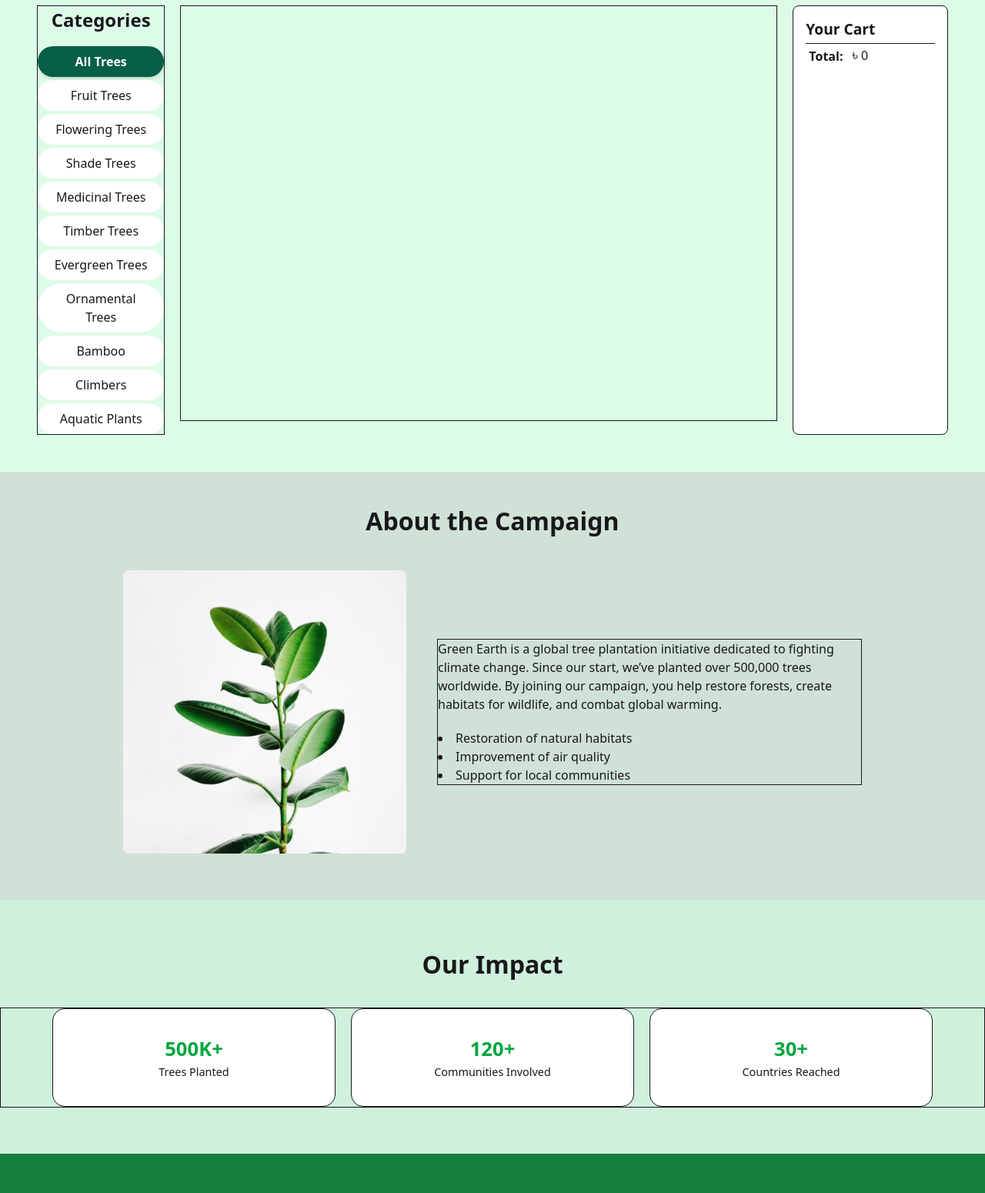
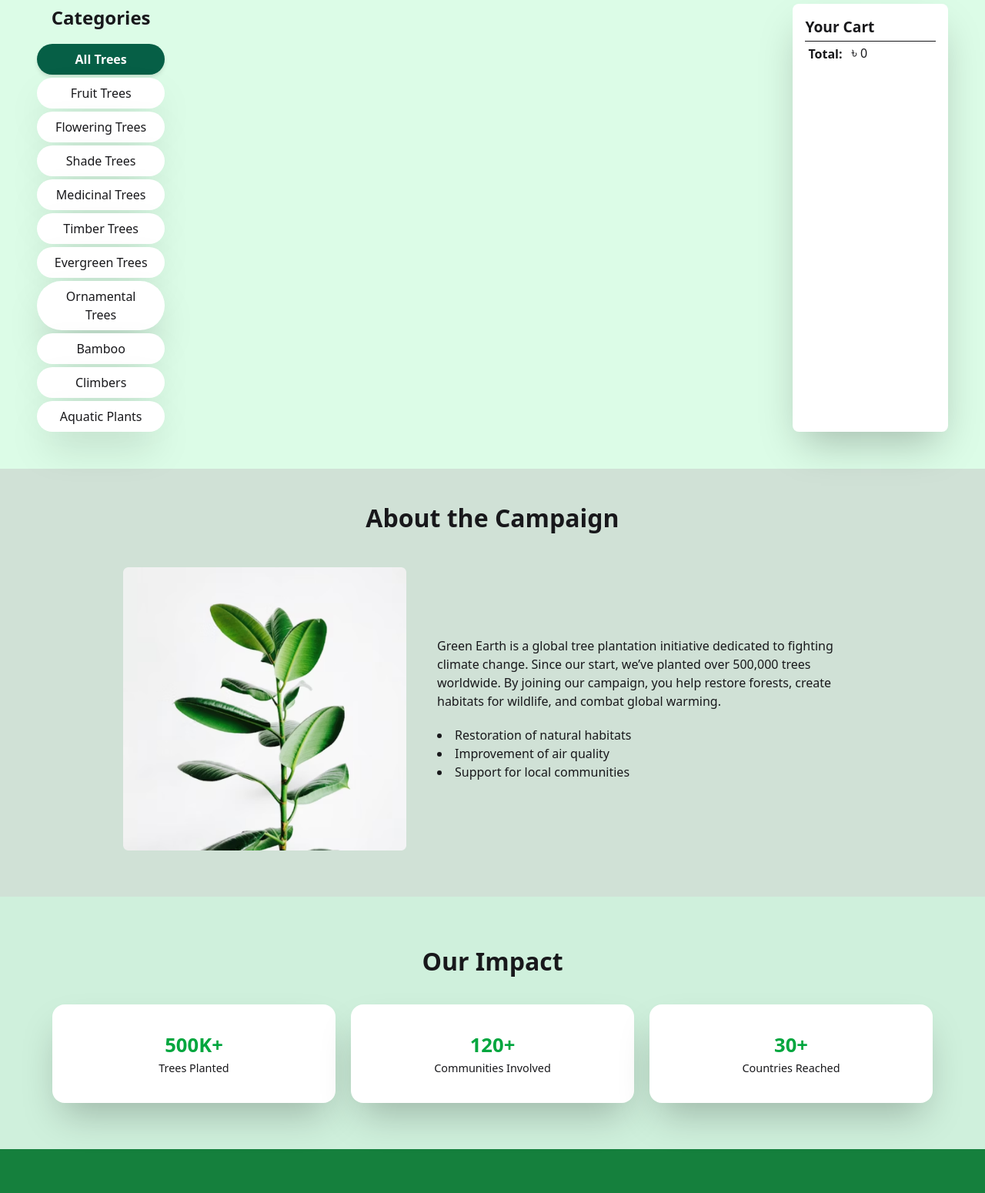
Before and after one commit to tuser579/Assignment-B12A06-Green-Earth, a plain HTML site: page index.html in a window 1280 px wide. Shown: the part 477-2027 px from the top of the page at 77% size. Drawn offline with nearby package versions, Linux system fonts and the light colour scheme; no server answers.

Commit message:
full code

```diff
--- a/index.html
+++ b/index.html
@@ -21,14 +21,14 @@
         crossorigin="anonymous" referrerpolicy="no-referrer" />
 
     <style>
-        .spinner {
+        /* .spinner {
             border: 6px solid #4CAF50;
             border-radius: 50%;
             width: 40px;
             height: 40px;
             animation: spin 0.1s linear infinite;
             margin: auto;
-        }
+        } */
 
         .category-btn {
             transition: all 0.1s ease;
@@ -52,18 +52,17 @@
     <main id="bg" class="">
 
         <!-- navbar section  -->
-
         <div class="flex-none sm:flex navbar bg-base-100 shadow-sm bg-[#15803D] pl-2 sm:pl-4 pr-3 sm:pr-4">
 
             <div class="navbar-start">
-                <div class="border flex justify-center items-center gap-2 sm:gap-3">
+                <div class="flex justify-center items-center gap-2 sm:gap-3">
                     <img class="w-8 sm:w-10 rounded-md" src="assets/logo_green_earth.jpg" alt="">
                     <h5 class="font-semibold sm:font-semibold text-[1rem] sm:text-[1.1rem] text-white">Green Earth</h5>
                 </div>
             </div>
 
             <div class="navbar-center">
-                <div class="border space-x-4 text-[1rem] text-white hidden sm:inline">
+                <div class="space-x-4 text-[1rem] text-white hidden sm:inline">
                     <a href="about.html">About</a>
                     <a href="services.html">Gallery</a>
                     <a href="contact.html">Plant a Tree</a>
@@ -94,7 +93,7 @@
         <!-- banner section -->
         <section class="bg-[#CFF0DC] flex text-[#1F2935] justify-between">
             <img class="h-[16rem] hidden sm:inline" src="assets/hero-leaf1.png" alt="">
-            <div class="text-center space-y-4 p-15 border">
+            <div class="text-center space-y-4 p-15">
                 <h1 class="text-2xl sm:text-4xl font-semibold sm:font-bold">Plant a Tree, Grow a Future</h1>
                 <p class="text-[0.7rem]">Join our mission to plant 1 million trees and make the Earth greener
                     for future
@@ -107,48 +106,57 @@
         <!-- choose trees section -->
         <section class="bg-[#dcfce7] pl-[1rem] sm:pl-[3rem] pr-[1rem] sm:pr-[3rem] pt-[1.5rem] sm:pt-[3rem] pb-[1.5rem] sm:pb-[3rem]">
             <h3 class="text-center text-[1.6rem] sm:text-[2rem] font-semibold sm:font-bold pb-5">Choose Your Trees</h3>
+
             <!-- for spinning -->
-            <div id="spinner" class="spinner" style="display: none;"></div>
+            <!-- <div id="spinner" class="spinner" style="display: none;"></div> -->
+
+            <!-- Loader -->
+            <div id="loader" class="flex justify-center items-center gap-2">
+                <span class="h-3 w-3 rounded-full bg-green-900 animate-bounce [animation-delay:-0.3s]"></span>
+                <span class="h-3 w-3 rounded-full bg-green-900 animate-bounce [animation-delay:-0.15s]"></span>
+                <span class="h-3 w-3 rounded-full bg-green-900 animate-bounce"></span>
+            </div>
+
             <div class="flex flex-col  sm:flex sm:flex-row justify-center gap-10 sm:gap-5">
-                <div class="border flex flex-col w-full sm:w-[15%] text-center">
+                <div class="flex flex-col w-full sm:w-[15%] text-center">
                     <h2 class="font-semibold text-[1.4rem] sm:text-[1.5rem] mb-[1rem]">Categories</h2>
                     <div class="space-y-1">
 
-                        <p onclick="allTrees(this)" class="category-btn active bg-white hover:bg-green-600">All
+                        <p onclick="allTrees(this)" class="category-btn active bg-white shadow-2xl hover:bg-green-600">All
                             Trees</p>
-                        <p onclick="categoryTrees(this,1)" class="category-btn bg-white hover:bg-green-600">
+                        <p onclick="categoryTrees(this,1)" class="category-btn bg-white shadow-2xl hover:bg-green-600">
                             Fruit Trees
                         </p>
-                        <p onclick="categoryTrees(this,2)" class="category-btn bg-white hover:bg-green-600">
+                        <p onclick="categoryTrees(this,2)" class="category-btn bg-white shadow-2xl hover:bg-green-600">
                             Flowering
                             Trees</p>
-                        <p onclick="categoryTrees(this,3)" class="category-btn bg-white hover:bg-green-600">
+                        <p onclick="categoryTrees(this,3)" class="category-btn bg-white shadow-2xl hover:bg-green-600">
                             Shade Trees
                         </p>
-                        <p onclick="categoryTrees(this,4)" class="category-btn bg-white hover:bg-green-600">
+                        <p onclick="categoryTrees(this,4)" class="category-btn bg-white shadow-2xl hover:bg-green-600">
                             Medicinal
                             Trees</p>
-                        <p onclick="categoryTrees(this,5)" class="category-btn bg-white hover:bg-green-600">
+                        <p onclick="categoryTrees(this,5)" class="category-btn bg-white shadow-2xl hover:bg-green-600">
                             Timber Trees
                         </p>
-                        <p onclick="categoryTrees(this,6)" class="category-btn bg-white hover:bg-green-600">
+                        <p onclick="categoryTrees(this,6)" class="category-btn bg-white shadow-2xl hover:bg-green-600">
                             Evergreen
                             Trees</p>
-                        <p onclick="categoryTrees(this,7)" class="category-btn bg-white hover:bg-green-600">
+                        <p onclick="categoryTrees(this,7)" class="category-btn bg-white shadow-2xl hover:bg-green-600">
                             Ornamental
                             Trees</p>
-                        <p onclick="categoryTrees(this,8)" class="category-btn bg-white hover:bg-green-600">
+                        <p onclick="categoryTrees(this,8)" class="category-btn bg-white shadow-2xl hover:bg-green-600">
                             Bamboo</p>
-                        <p onclick="categoryTrees(this,9)" class="category-btn bg-white hover:bg-green-600">
+                        <p onclick="categoryTrees(this,9)" class="category-btn bg-white shadow-2xl hover:bg-green-600">
                             Climbers</p>
-                        <p onclick="categoryTrees(this,10)" class="category-btn bg-white hover:bg-green-600">
+                        <p onclick="categoryTrees(this,10)" class="category-btn bg-white shadow-2xl hover:bg-green-600">
                             Aquatic
                             Plants</p>
 
                     </div>
                 </div>
                 <div id="apiData"
-                    class="overflow-y-auto h-135 border flex flex-wrap w-full sm:w-[70%] borde gap-7">
+                    class="overflow-y-auto h-135 flex flex-wrap w-full sm:w-[70%] borde gap-7">
                     <!-- <div class="w-[31%] border flex flex-col bg-white rounded-[0.5rem] p-[1rem] space-y-2">
                     <div class="border h-[15rem] w-[100%]"></div>
                     <h4 class="text-[1.1rem] font-semibold">Mango Tree</h4>
@@ -163,7 +171,7 @@
                 </div>   -->
 
                 </div>
-                <div class="w-full sm:w-[18%] border bg-white p-4 space-y-1 rounded-[0.5rem]">
+                <div class="w-full sm:w-[18%] bg-white shadow-1xl sm:shadow-2xl p-4 space-y-1 rounded-[0.5rem]">
                     <h1 class="text-[1.2rem] font-semibold">Your Cart</h1>
                     <div id="cartlist" class="space-y-2">
                         <!-- <div class="bg-[#dcfce7] rounded-[0.5rem] flex justify-between items-center p-2 pt-0 pb-0">
@@ -186,8 +194,8 @@
         <section class="bg-[#d0e1d6] pt-5 sm:pt-10 pb-10 sm:pb-15 pl-5 sm:pl-40 pr-5 sm:pr-40">
             <h2 class="text-center text-[1.5rem] sm:text-[2rem] font-semibold pb-5 sm:pb-10">About the Campaign</h2>
             <div class="flex flex-col sm:flex sm:flex-row justify-center items-center gap-10">
-                <img class="w-[23rem]" src="assets/about.png" alt="">
-                <div class="border space-y-5">
+                <img class="w-[23rem] shadow-1xl" src="assets/about.png" alt="">
+                <div class="space-y-5">
                     <p>Green Earth is a global tree plantation initiative dedicated to fighting climate change.
                         Since
                         our
@@ -206,19 +214,19 @@
         <!-- our impact section -->
         <section class="bg-[#CFF0DC] pt-4 sm:pt-15 pb-9 sm:pb-15">
             <h2 class="text-center text-[1.8rem] sm:text-[2rem] font-semibold mb-4 sm:mb-8">Our Impact</h2>
-            <div class="border flex flex-col sm:flex sm:flex-row justify-center items-center text-center gap-5">
+            <div class="flex flex-col sm:flex sm:flex-row justify-center items-center text-center gap-5">
 
-                <div class="border w-[13rem] sm:w-[23rem] h-[5rem] sm:h-[8rem] bg-white rounded-[1rem] text-center flex flex-col justify-center items-center">
+                <div class="w-[13rem] sm:w-[23rem] h-[5rem] sm:h-[8rem] bg-white shadow-1xl sm:shadow-2xl rounded-[1rem] text-center flex flex-col justify-center items-center">
                     <h1 class="text-green-600 text-[1.6rem] font-semibold">500K+</h1>
                     <p class="text-[0.9rem]">Trees Planted</p>
                 </div>
 
-                <div class="border w-[13rem] sm:w-[23rem] h-[5rem] sm:h-[8rem] bg-white rounded-[1rem] text-center flex flex-col justify-center items-center">
+                <div class="w-[13rem] sm:w-[23rem] h-[5rem] sm:h-[8rem] bg-white shadow-1xl sm:shadow-2xl rounded-[1rem] text-center flex flex-col justify-center items-center">
                     <h1 class="text-green-600 text-[1.6rem] font-semibold">120+</h1>
                     <p class="text-[0.9rem]">Communities Involved</p>
                 </div>
 
-                <div class="border w-[13rem] sm:w-[23rem] h-[5rem] sm:h-[8rem] bg-white rounded-[1rem] text-center flex flex-col justify-center items-center">
+                <div class="w-[13rem] sm:w-[23rem] h-[5rem] sm:h-[8rem] bg-white shadow-1xl sm:shadow-2xl rounded-[1rem] text-center flex flex-col justify-center items-center">
                     <h1 class="text-green-600 text-[1.6rem] font-semibold">30+</h1>
                     <p class="text-[0.9rem]">Countries Reached</p>
                 </div>
@@ -229,8 +237,8 @@
         <!-- footer section -->
         <section class="bg-[#15803D] pt-5 sm:pt-15 pb-5 sm:pb-15">
             <h1 class="text-[1.5rem] sm:text-[1.8rem] text-white text-center">Plant a Tree Today</h1>
-            <div class="border flex flex-col justify-center items-center gap-5">
-                <div class="border flex flex-col justify-center items-center gap-2 sm:gap-5 p-5 sm:p-10 mt-5 sm:mt-10 rounded-[0.5rem] bg-[#129745] border-shadow-lg">
+            <div class="flex flex-col justify-center items-center gap-5">
+                <div class="flex flex-col justify-center items-center gap-2 sm:gap-5 p-5 sm:p-10 mt-5 sm:mt-10 rounded-[0.5rem] bg-[#129745] border-shadow-lg">
                     <input class="w-full bg-white p-1.5 sm:p-3 rounded-md" type="text" placeholder="Your Name">
                     <input class="w-full bg-white p-1.5 sm:p-3 rounded-md" type="text" placeholder="Your Email Address">
                     <select class="w-full bg-white p-1.5 sm:p-3 rounded-md">
@@ -253,7 +261,7 @@
 
     <!-- Modal -->
     <div id="modal"
-        class="overflow-y-auto fixed inset-0 bg-opacity-50 flex items-center justify-center opacity-0 invisible transition-opacity duration-300 ">
+        class="overflow-y-auto fixed inset-0 bg-opacity-50 shadow-4xl flex items-center justify-center opacity-0 invisible transition-opacity duration-300 ">
         <div class="bg-white rounded-xl shadow-2xl max-w-lg w-full overflow-hidden">
             <h2 id="modal-title" class="text-2xl font-bold ml-4 mt-8 sm:mt-3">Tree Details</h2>
             <div class="p-4 pt-2 sm:pt-4 sm:pb-1 pb-4 space-y-1 sm:space-y-2">
--- a/index.js
+++ b/index.js
@@ -5,32 +5,43 @@ document.addEventListener('DOMContentLoaded', function() {
 });
 
 
-// Set active category
+// set active category
 function setActiveCategory(element) {
-    // Remove active class from all buttons
+    // remove active class from all buttons
     const buttons = document.querySelectorAll('.category-btn');
     buttons.forEach(btn => btn.classList.remove('active'));
 
-    // Add active class to clicked button
+    // add active class to clicked button
     element.classList.add('active');
 }
 
 
 // showSpinner
-showSpinner = () => {
-    const spinner = document.getElementById("spinner");
-    spinner.style.display = "block";
+// showSpinner = () => {
+//     const spinner = document.getElementById("spinner");
+//     spinner.style.display = "block";
+//     setTimeout(() => {
+//         console.log("Data loaded!");
+//         spinner.style.display = "none";
+//     }, 50);
+// };
+
+// showingSpinner for loading data from api
+toggleLoader = () => {
+    const loader = document.getElementById("loader");
+    loader.style.display = "flex";
     setTimeout(() => {
         console.log("Data loaded!");
-        spinner.style.display = "none";
-    }, 50);
+        loader.style.display = "none";
+    }, 100);
 };
 
 
 // all trees
 const allTrees = (element) => {
   setActiveCategory(element);
-  showSpinner();
+  // showSpinner();
+  toggleLoader()
   const container = document.getElementById("apiData");
   container.innerHTML = ``;
   fetch("https://openapi.programming-hero.com/api/plants")
@@ -42,7 +53,8 @@ const allTrees = (element) => {
         newEntry.classList.add(
           "w-[100%]",
           "sm:w-[31%]",
-          "border",
+          "shadow-1xl",
+          "sm:shadow-2xl",
           "flex",
           "flex-wrap",
           "flex-col",
@@ -75,7 +87,8 @@ const allTrees = (element) => {
 // category trees
 const categoryTrees = (element,id) => {
   setActiveCategory(element);
-  showSpinner();
+  // showSpinner();
+  toggleLoader()
   const container = document.getElementById("apiData");
   container.innerHTML = ``;
   fetch(`https://openapi.programming-hero.com/api/category/${id}`)
@@ -87,7 +100,8 @@ const categoryTrees = (element,id) => {
         newEntry.classList.add(
           "w-[100%]",
           "sm:w-[31%]",
-          "border",
+          "shadow-1xl",
+          "sm:shadow-2xl",
           "flex",
           "flex-wrap",
           "flex-col",
```
